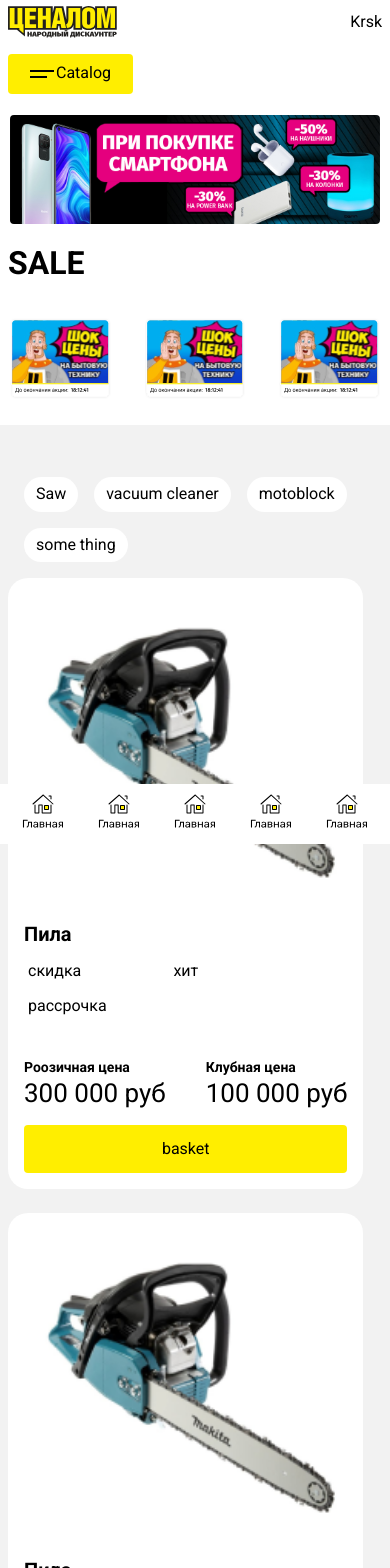
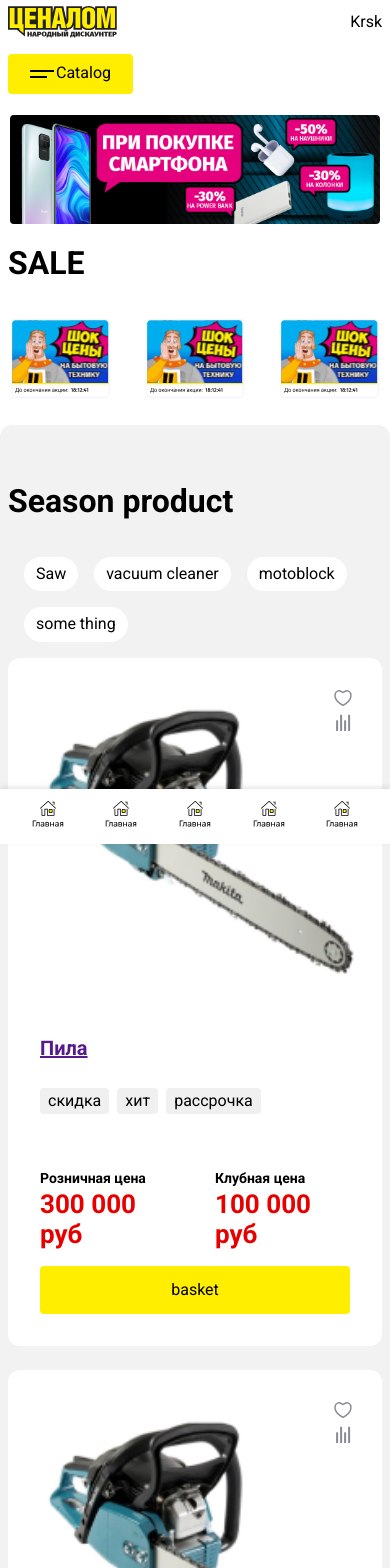
Before and after one commit to 11111433/danil-vue, a Vue app: page / in a window 390 px wide. Shown: the top 1568 px of the page. Built offline with nearby package versions, Linux system fonts and the light colour scheme.

Commit message:
finish first work

```diff
--- a/src/App.vue
+++ b/src/App.vue
@@ -1,15 +1,17 @@
 <script setup>
 import Header from "./components/Header.vue";
 import Nav from "./components/Nav.vue";
-import Footer from "./components/Footer.vue";
+import MainBanner from "./components/MainBanner.vue";
 import Section from "./components/Section.vue";
+import Navbar from "./components/Navbar.vue";
 </script>
 
 <template>
   <Header />
   <Nav />
-  <Footer />
+  <MainBanner />
   <Section />
+  <Navbar />
 </template>
 
 <style scoped></style>
--- /dev/null
+++ b/src/components/CardProduct.vue
@@ -0,0 +1,140 @@
+<template>
+  <div class="card-item" href="#">
+    <img src="@/assets/img/card1.png" alt="card" class="card-item__image" />
+
+    <div class="card-item__icon">
+      <img
+        src="@/assets/img/favorite.svg"
+        alt="favorite"
+        class="card-item__icon-image card-item__icon-image--favorite"
+      />
+      <img
+        src="@/assets/img/comparison.svg"
+        alt="comparison"
+        class="card-item__icon-image card-item__icon-image--comparison"
+      />
+    </div>
+    <div class="card-item__info">
+      <h3 class="card-item__title">
+        <a href="">Пила</a>
+      </h3>
+      <div class="card-item__tags">
+        <p class="card-item__tag">скидка</p>
+        <p class="card-item__tag">хит</p>
+        <p class="card-item__tag">рассрочка</p>
+      </div>
+      <div class="card-item__prices">
+        <div class="card-item__price">
+          <h4 class="card-item__price-title">Розничная цена</h4>
+          <span class="card-item__price-value">300 000 руб</span>
+        </div>
+        <div class="card-item__price">
+          <h4 class="card-item__price-title">Клубная цена</h4>
+          <span class="card-item__price-value">100 000 руб</span>
+        </div>
+      </div>
+      <button class="button button--basket">basket</button>
+    </div>
+  </div>
+</template>
+
+<script setup></script>
+
+<style lang="scss" scoped>
+.card-item {
+  position: relative;
+  border: 16px solid transparent;
+  background: white;
+  border-radius: 12px;
+  overflow: hidden; /* Added for visual effect when image overflows card borders */
+  transition: box-shadow 0.3s; /* Added smooth effect on hover */
+}
+
+.card-item:hover {
+  box-shadow: 0 4px 20px rgba(0, 0, 0, 0.1); /* Hover effect */
+}
+
+.card-item__image {
+  width: 100%;
+}
+
+.card-item__icon {
+  position: absolute;
+  right: 12px;
+  top: 12px;
+}
+
+.card-item__icon-image {
+  display: block;
+}
+
+.card-item__icon-image--favorite {
+  top: 16px;
+}
+
+.card-item__icon-image--comparison {
+  top: 40px;
+}
+
+.card-item__info {
+  padding: 16px; /* Added internal padding for the card */
+}
+
+.card-item__title {
+  font-size: 20px;
+  margin-bottom: 12px;
+}
+
+.card-item__tags {
+  display: flex;
+  align-items: flex-start;
+  flex-wrap: wrap;
+  gap: 8px;
+}
+
+.card-item__tag {
+  background: #f0f0f0; /* Background for tags */
+  border-radius: 4px; /* Rounding for tag corners */
+  padding: 4px 8px;
+}
+
+.card-item__prices {
+  display: flex;
+  justify-content: space-between;
+  margin-top: 40px;
+  gap: 40px;
+}
+
+.card-item__price {
+}
+
+.card-item__price-title {
+  font-size: 14px;
+  margin: 0px 0px 4px 0px;
+}
+
+.card-item__price-value {
+  font-size: 26px;
+  color: #e80000; /* Color for prices */
+  font-weight: bold; /* Highlighting price */
+}
+
+.button--basket {
+  margin-top: 16px;
+  background: #ffee00;
+  width: 100%;
+  height: 48px;
+  border: none;
+  border-radius: 4px;
+  padding: 12px 48px;
+  display: flex;
+  align-items: center;
+  justify-content: center;
+  gap: 8px;
+  transition: background 0.3s; /* Smooth background transition */
+}
+
+.button--basket:hover {
+  background: #ffd700; /* button highlight on hover */
+}
+</style>
--- a/src/components/Header.vue
+++ b/src/components/Header.vue
@@ -77,8 +77,6 @@ a {
 }
 .header_phone {
   display: flex;
-
-  margin-right: 193px;
 }
 /* .header__links a {
   margin-right: 24px;
--- a/src/components/Footer.vue
+++ b/src/components/MainBanner.vue
@@ -3,7 +3,7 @@ import Logo from "./Logo.vue";
 </script>
 
 <template>
-  <footer>
+  <section>
     <div class="footer_content">
       <div class="footer_menu desktop">
         <h1>Популярные категории</h1>
@@ -87,7 +87,7 @@ import Logo from "./Logo.vue";
         </div>
       </div>
     </div>
-  </footer>
+  </section>
 </template>
 
 <style scoped lang="scss">
@@ -97,7 +97,7 @@ import Logo from "./Logo.vue";
 
 $width: 1000px;
 
-footer {
+section {
   background: #ffffff;
 
   @media screen and (max-width: $width) {
--- a/src/components/Nav.vue
+++ b/src/components/Nav.vue
@@ -7,7 +7,10 @@ import Logo from "./Logo.vue";
     <div class="nav_content">
       <div style="display: flex; align-items: center; gap: 12px">
         <Logo class="desktop" />
-        <button class="button_catalog mobile">
+        <button
+          class="button_catalog mobile"
+          @click="() => console.log('click')"
+        >
           <span />
           Catalog
         </button>
@@ -92,6 +95,7 @@ nav {
   display: flex;
   align-items: center;
   gap: 2px;
+  cursor: pointer;
 
   span {
     position: relative;
--- /dev/null
+++ b/src/components/Navbar.vue
@@ -0,0 +1,54 @@
+<template>
+  <div class="menu menu--mobile">
+    <a href="#" class="menu__item">
+      <img src="@/assets/img/home.svg" alt="home" class="menu__icon" />
+    </a>
+    <a href="#" class="menu__item">
+      <img src="@/assets/img/home.svg" alt="home" class="menu__icon" />
+    </a>
+    <a href="#" class="menu__item">
+      <img src="@/assets/img/home.svg" alt="home" class="menu__icon" />
+    </a>
+    <a href="#" class="menu__item">
+      <img src="@/assets/img/home.svg" alt="home" class="menu__icon" />
+    </a>
+    <a href="#" class="menu__item">
+      <img src="@/assets/img/home.svg" alt="home" class="menu__icon" />
+    </a>
+  </div>
+</template>
+
+<script setup></script>
+
+<style lang="scss" scoped>
+.menu {
+  background: #ffffff;
+  position: fixed;
+  bottom: 0;
+  left: 0;
+  width: 100%;
+  display: flex;
+  justify-content: space-evenly;
+  box-shadow: 0 -2px 5px rgba(0, 0, 0, 0.1); /* Added shadow to highlight menu. */
+}
+
+.menu--mobile {
+  display: none;
+}
+
+@media screen and (max-width: 1000px) {
+  .menu--mobile {
+    display: flex;
+  }
+}
+
+.menu__item {
+  color: #000000;
+  text-decoration: none;
+  padding: 10px; /* Added padding for clickability */
+}
+
+.menu__icon {
+  width: 32px; /* Specified width for icons */
+}
+</style>
--- a/src/components/Section.vue
+++ b/src/components/Section.vue
@@ -1,197 +1,83 @@
 <script setup>
+import CardProduct from "./CardProduct.vue";
 import Logo from "./Logo.vue";
 </script>
 
 <template>
-  <section>
-    <div class="section_content">
-      <div class="menu mobile">
-        <a href="">
-          <img style="width: 100%" src="@/assets/img/home.svg" alt="home"
-        /></a>
-        <a href="">
-          <img style="width: 100%" src="@/assets/img/home.svg" alt="home"
-        /></a>
-        <a href="">
-          <img style="width: 100%" src="@/assets/img/home.svg" alt="home"
-        /></a>
-        <a href="">
-          <img style="width: 100%" src="@/assets/img/home.svg" alt="home"
-        /></a>
-        <a href="">
-          <img style="width: 100%" src="@/assets/img/home.svg" alt="home"
-        /></a>
-      </div>
-      <h1 class="desktop">Season product</h1>
-      <div class="section_group">
-        <a href="">
-          <span>Saw</span>
+  <section class="section">
+    <div class="section__content">
+      <h1 class="section__title section__title--desktop">Season product</h1>
+      <div class="section__group">
+        <a href="#" class="section__link">
+          <span class="section__link-text">Saw</span>
         </a>
-        <a href="">
-          <span>vacuum cleaner</span>
+        <a href="#" class="section__link">
+          <span class="section__link-text">vacuum cleaner</span>
         </a>
-        <a href="">
-          <span>motoblock</span>
+        <a href="#" class="section__link">
+          <span class="section__link-text">motoblock</span>
         </a>
-        <a href="">
-          <span>some thing</span>
+        <a href="#" class="section__link">
+          <span class="section__link-text">some thing</span>
         </a>
       </div>
-      <div class="card_items">
-        <a class="card_item" href="" v-for="card in 4" :key="card.id">
-          <img style="width: 100%" src="@/assets/img/card1.png" alt="card" />
-          <div class="card_info">
-            <h3 class="card_title">Пила</h3>
-            <div class="card_teg">
-              <p>скидка</p>
-              <p>хит</p>
-              <p>рассрочка</p>
-            </div>
-
-            <div class="card_prices">
-              <div>
-                <h4>Роозичная цена</h4>
-                <span>300 000 руб</span>
-              </div>
-              <div>
-                <h4>Клубная цена</h4>
-                <span>100 000 руб</span>
-              </div>
-            </div>
-            <button class="button_basket">basket</button>
-          </div></a
-        >
+      <div class="card-items">
+        <CardProduct v-for="card in 4" :key="card.id" />
       </div>
     </div>
   </section>
 </template>
 
 <style scoped lang="scss">
-// :root {
-//   --mobile: 1000px;
-// }
+.section {
+  background: #f4f5f5;
+}
 
-$width: 1000px;
-section {
-  background: #f4f5f5;
-
-  @media screen and (max-width: $width) {
+@media screen and (max-width: 1000px) {
+  .section {
     background: transparent;
   }
 }
-.section_content {
+
+.section__content {
   max-width: calc(1920px - 192px - 192px);
   background: #f2f2f2;
   margin: 0 auto;
-
-  height: auto;
   padding: 36px 8px;
+  border-radius: 12px; /* Added corner rounding for better visual perception. */
 }
 
-.section_group {
+.section__group {
   display: flex;
   align-items: center;
   flex-wrap: wrap;
-  height: 100%;
-
   border: 16px solid transparent;
   gap: 16px;
 }
-a {
+
+.section__link {
   color: #000000;
   background: #ffffff;
   text-decoration: none;
-
   border-radius: 20px;
   padding: 8px 12px;
-  @media screen and (max-width: $width) {
+  transition: background 0.3s; /* Added transition for smooth background change */
+}
+
+.section__link:hover {
+  background: #f0f0f0; /* Hover effect */
+}
+
+@media screen and (max-width: 1000px) {
+  .section__link {
     color: black;
   }
 }
 
-.card_items {
+.card-items {
   display: flex;
-  gap: 24px;
   flex-wrap: wrap;
   justify-content: space-between;
-}
-
-.card_item {
-  border: 16px solid transparent;
-  padding: 0px;
-  &_image {
-    img {
-      width: 100%;
-    }
-  }
-
-  .card_info {
-    .card_title {
-      font-size: 20px;
-      margin-bottom: 12px;
-    }
-    .card_teg {
-      display: flex;
-      align-items: flex-start;
-      flex-wrap: wrap;
-      height: 100%;
-      gap: 8px;
-    }
-    p {
-      width: 40%;
-
-      margin: 4px;
-    }
-    .card_prices {
-      display: flex;
-      justify-content: space-between;
-      margin-top: 40px;
-      gap: 40px;
-      h4 {
-        font-size: 14px;
-        margin: 0px 0px 4px 0px;
-      }
-      span {
-        font-size: 26px;
-      }
-    }
-    .button_basket {
-      margin-top: 16px;
-      background: #ffee00;
-      width: 100%;
-      height: 48px;
-      border: none;
-      border-radius: 4px;
-      padding: 12px 48px;
-      display: flex;
-      align-items: center;
-      justify-content: center;
-      gap: 8px;
-    }
-  }
-}
-
-.menu {
-  background: #ffffff;
-  position: fixed;
-  bottom: 0;
-  left: 0;
-  width: 100%;
-
-  display: flex;
-  justify-content: space-evenly;
-}
-.mobile {
-  display: none;
-
-  @media screen and (max-width: $width) {
-    display: flex;
-  }
-}
-
-.desktop {
-  @media screen and (max-width: $width) {
-    display: none;
-  }
+  gap: 24px; /* Added gap between cards */
 }
 </style>
```
Also changed, not shown: src/assets/img/comparison.svg (added), src/assets/img/favorite.svg (added).
